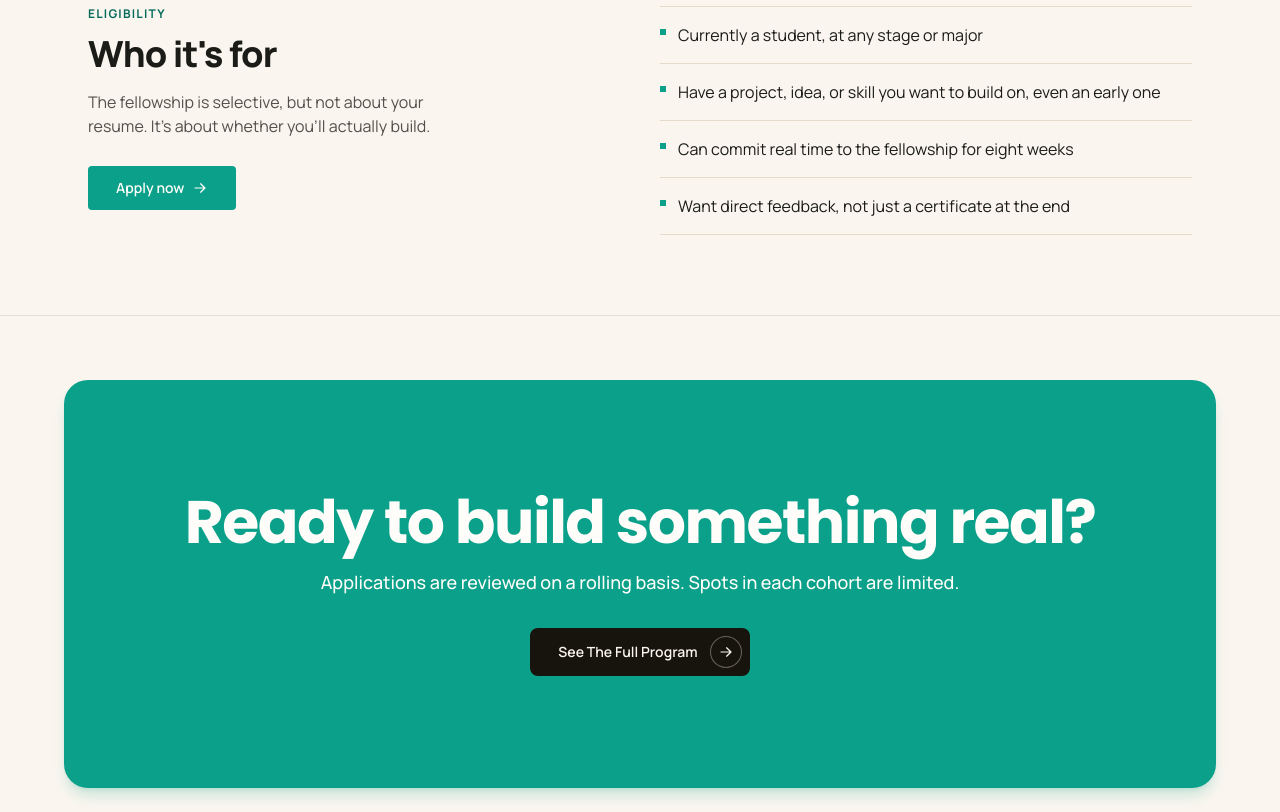
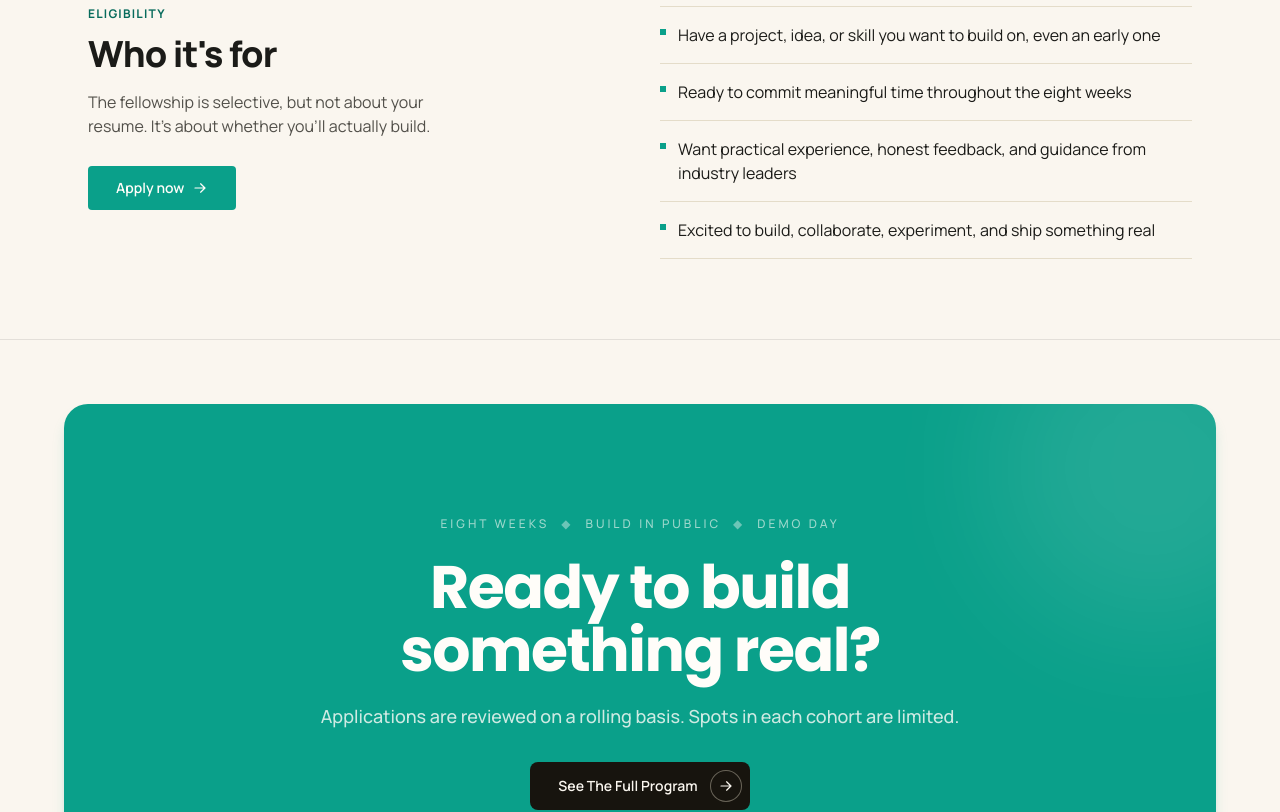
Before and after one commit to open-source-connect-01/Fellowship-NexFellow, a Next.js app: page /program in a window 1280 px wide. Shown: the part 2460-3272 px from the top of the page. Built offline with nearby package versions, Linux system fonts and the light colour scheme.

Commit message:
refactor: update CtaBanner and Eligibility components for improved structure and content clarity fix: update social media labels and icons in Footer component for accuracy

```diff
--- a/src/components/CtaBanner.tsx
+++ b/src/components/CtaBanner.tsx
@@ -1,30 +1,55 @@
 type CtaBannerProps = {
+  eyebrow?: string[];
   subtitle?: string;
   href?: string;
   buttonText?: string;
 };
 
 export default function CtaBanner({
+  eyebrow = ["Eight weeks", "Build in public", "Demo day"],
   subtitle,
   href = "/program",
   buttonText = "See the full program",
 }: CtaBannerProps) {
   return (
     <section className="bg-cream px-4 py-10 sm:px-6 sm:py-16">
-      <div className="mx-auto flex max-w-6xl flex-col items-center justify-center gap-6 rounded-2xl bg-teal px-6 py-14 text-center shadow-lg shadow-teal/20 sm:gap-8 sm:rounded-3xl sm:py-28">
-        <div>
-          <h2 className="font-heading text-3xl font-bold tracking-tight text-white-warm sm:text-6xl">
-            Ready to build something real?
+      <div className="relative mx-auto flex max-w-6xl flex-col items-center justify-center gap-6 overflow-hidden rounded-2xl bg-teal px-6 py-14 text-center shadow-lg shadow-teal/20 sm:gap-8 sm:rounded-3xl sm:py-28">
+        <div
+          aria-hidden
+          className="pointer-events-none absolute -right-16 -top-16 h-64 w-64 rounded-full bg-white-warm/10 blur-3xl sm:-right-24 sm:-top-24 sm:h-80 sm:w-80"
+        />
+
+        <div className="relative z-10">
+          {eyebrow.length > 0 && (
+            <div className="mb-5 flex flex-wrap items-center justify-center gap-x-3 gap-y-1 text-[11px] font-medium uppercase tracking-[0.25em] text-white-warm/60 sm:mb-6 sm:text-xs">
+              {eyebrow.map((item, index) => (
+                <span key={item} className="flex items-center gap-x-3">
+                  {index > 0 && (
+                    <span aria-hidden className="text-white-warm/40">
+                      &#9670;
+                    </span>
+                  )}
+                  {item}
+                </span>
+              ))}
+            </div>
+          )}
+
+          <h2 className="font-heading text-3xl font-bold leading-[1.05] tracking-tight text-white-warm sm:text-6xl">
+            <span className="block">Ready to build</span>
+            <span className="block">something real?</span>
           </h2>
+
           {subtitle && (
-            <p className="mt-4 text-base font-medium text-white-warm sm:text-lg sm:whitespace-nowrap">
+            <p className="mt-4 text-base font-medium text-white-warm/80 sm:mt-5 sm:text-lg sm:whitespace-nowrap">
               {subtitle}
             </p>
           )}
         </div>
+
         <a
           href={href}
-          className="inline-flex items-center gap-3 rounded-lg bg-night py-2 pl-5 pr-2 text-xs font-semibold capitalize text-cream transition-colors hover:bg-black sm:pl-7 sm:text-sm"
+          className="relative z-10 inline-flex items-center gap-3 rounded-lg bg-night py-2 pl-5 pr-2 text-xs font-semibold capitalize text-cream transition-colors hover:bg-black sm:pl-7 sm:text-sm"
         >
           {buttonText}
           <span
--- a/src/components/Eligibility.tsx
+++ b/src/components/Eligibility.tsx
@@ -1,8 +1,8 @@
 const items = [
-  "Currently a student, at any stage or major",
   "Have a project, idea, or skill you want to build on, even an early one",
-  "Can commit real time to the fellowship for eight weeks",
-  "Want direct feedback, not just a certificate at the end",
+  "Ready to commit meaningful time throughout the eight weeks",
+  "Want practical experience, honest feedback, and guidance from industry leaders",
+  "Excited to build, collaborate, experiment, and ship something real",
 ];
 
 export default function Eligibility() {
--- a/src/components/Footer.tsx
+++ b/src/components/Footer.tsx
@@ -1,4 +1,11 @@
 const socials = [
+  {
+    label: "LinkedIn",
+    href: "#",
+    icon: (
+      <path d="M20.447 20.452h-3.554v-5.569c0-1.328-.027-3.037-1.852-3.037-1.853 0-2.136 1.445-2.136 2.939v5.667H9.351V9h3.414v1.561h.046c.477-.9 1.637-1.85 3.37-1.85 3.601 0 4.267 2.37 4.267 5.455v6.286zM5.337 7.433a2.062 2.062 0 110-4.125 2.062 2.062 0 010 4.125zM7.114 20.452H3.56V9h3.554v11.452z" />
+    ),
+  },
   {
     label: "X",
     href: "#",
@@ -14,21 +21,10 @@ const socials = [
     ),
   },
   {
-    label: "LinkedIn",
+    label: "Instagram",
     href: "#",
     icon: (
-      <path d="M20.447 20.452h-3.554v-5.569c0-1.328-.027-3.037-1.852-3.037-1.853 0-2.136 1.445-2.136 2.939v5.667H9.351V9h3.414v1.561h.046c.477-.9 1.637-1.85 3.37-1.85 3.601 0 4.267 2.37 4.267 5.455v6.286zM5.337 7.433a2.062 2.062 0 110-4.125 2.062 2.062 0 010 4.125zM7.114 20.452H3.56V9h3.554v11.452z" />
-    ),
-  },
-  {
-    label: "GitHub",
-    href: "#",
-    icon: (
-      <path
-        fillRule="evenodd"
-        clipRule="evenodd"
-        d="M12 2C6.477 2 2 6.484 2 12.017c0 4.425 2.865 8.18 6.839 9.504.5.092.682-.217.682-.483 0-.237-.008-.868-.013-1.703-2.782.605-3.369-1.343-3.369-1.343-.454-1.158-1.11-1.466-1.11-1.466-.908-.62.069-.608.069-.608 1.003.07 1.531 1.032 1.531 1.032.892 1.53 2.341 1.088 2.91.833.09-.647.35-1.088.636-1.339-2.221-.253-4.555-1.113-4.555-4.951 0-1.093.39-1.988 1.029-2.688-.103-.253-.446-1.272.098-2.65 0 0 .84-.27 2.75 1.026A9.564 9.564 0 0112 6.844c.85.004 1.705.115 2.504.337 1.909-1.296 2.747-1.026 2.747-1.026.546 1.378.203 2.397.1 2.65.64.7 1.028 1.595 1.028 2.688 0 3.848-2.339 4.695-4.566 4.943.359.31.678.921.678 1.856 0 1.34-.012 2.421-.012 2.751 0 .268.18.58.688.482A10.02 10.02 0 0022 12.017C22 6.484 17.522 2 12 2z"
-      />
+      <path d="M12 2.163c3.204 0 3.584.012 4.85.07 3.252.148 4.771 1.691 4.919 4.919.058 1.265.069 1.645.069 4.849 0 3.205-.012 3.584-.069 4.849-.149 3.225-1.664 4.771-4.919 4.919-1.266.058-1.644.07-4.85.07-3.204 0-3.584-.012-4.849-.07-3.26-.149-4.771-1.699-4.919-4.92-.058-1.265-.07-1.644-.07-4.849 0-3.204.013-3.583.07-4.849.149-3.227 1.664-4.771 4.919-4.919 1.266-.057 1.645-.069 4.849-.069zM12 0C8.741 0 8.333.014 7.053.072 2.695.272.273 2.69.073 7.052.014 8.333 0 8.741 0 12c0 3.259.014 3.668.072 4.948.2 4.358 2.618 6.78 6.98 6.98C8.333 23.986 8.741 24 12 24c3.259 0 3.668-.014 4.948-.072 4.354-.2 6.782-2.618 6.979-6.98.059-1.28.073-1.689.073-4.948 0-3.259-.014-3.667-.072-4.947-.196-4.354-2.617-6.78-6.979-6.98C15.668.014 15.259 0 12 0zm0 5.838a6.162 6.162 0 100 12.324 6.162 6.162 0 000-12.324zM12 16a4 4 0 110-8 4 4 0 010 8zm6.406-11.845a1.44 1.44 0 100 2.881 1.44 1.44 0 000-2.881z" />
     ),
   },
 ];
```
